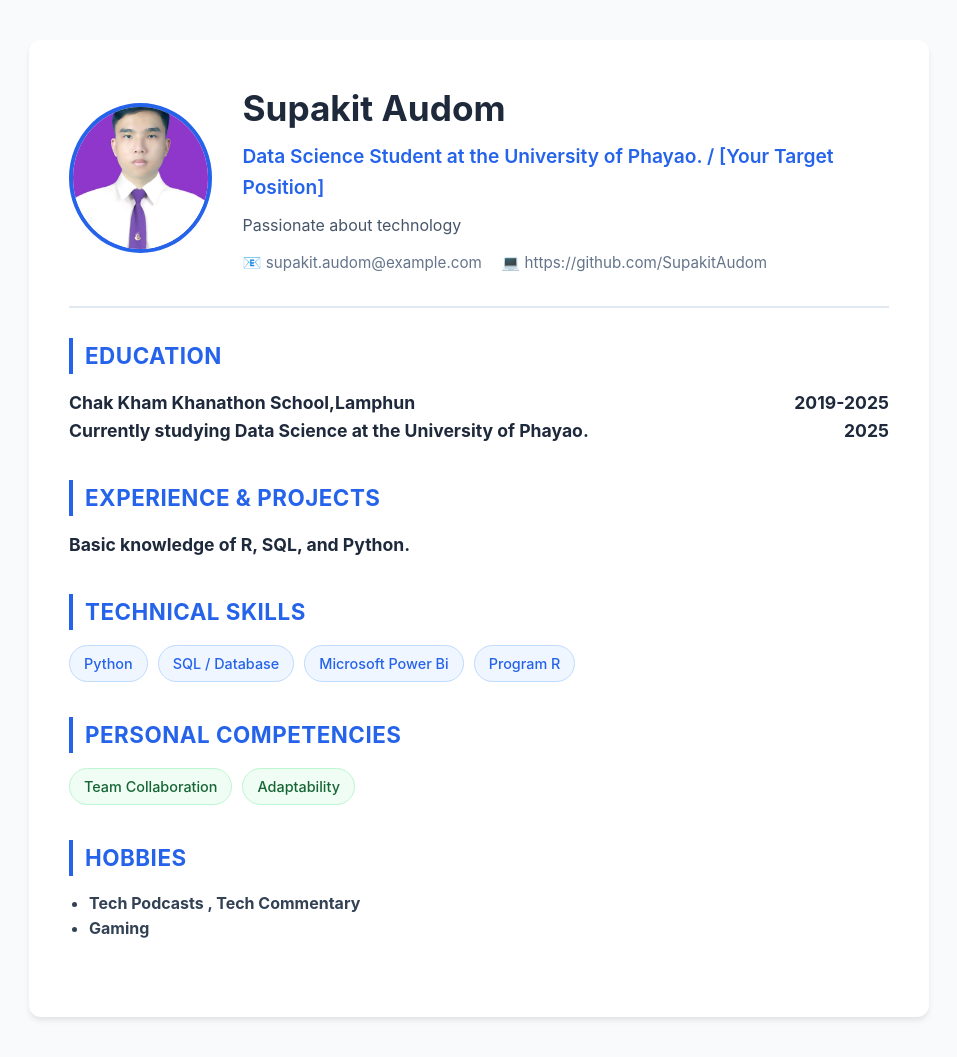
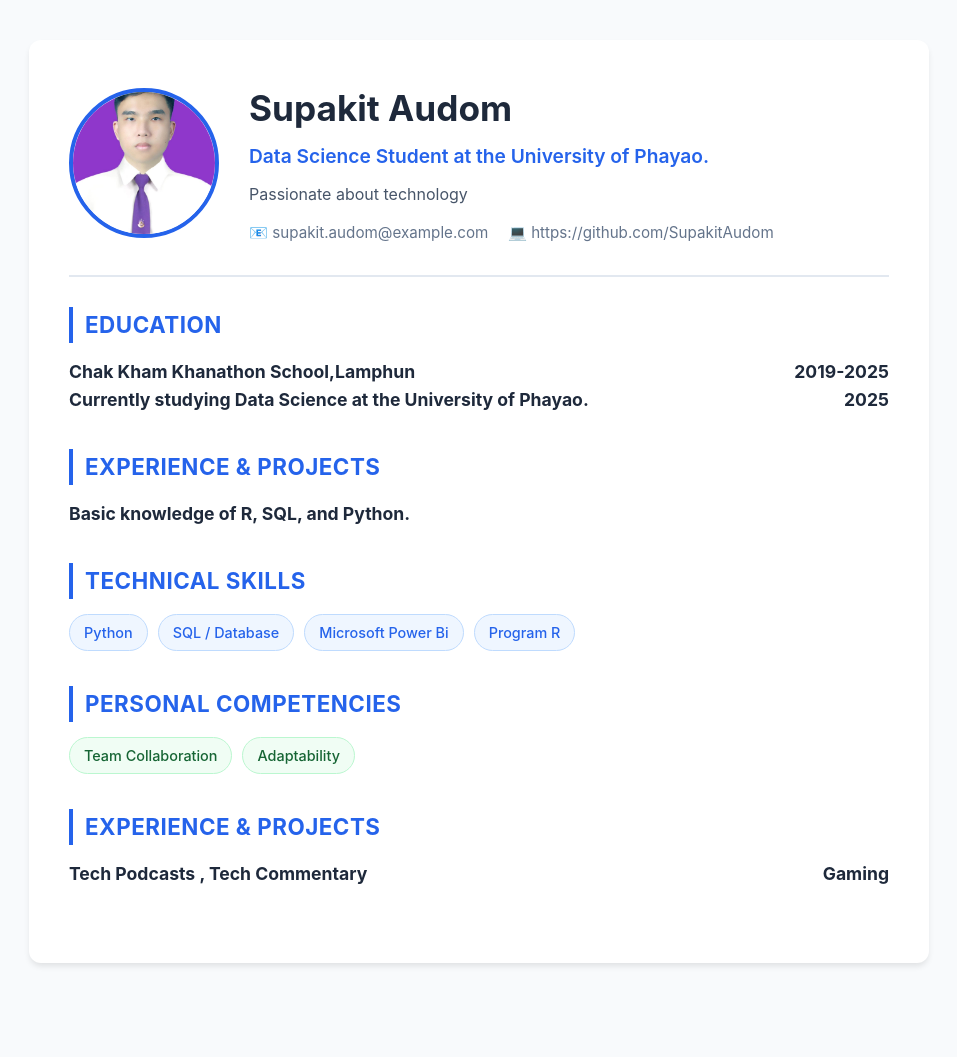
Before and after one commit to SupakitAudom/SupakitAudom.github.io, a plain HTML site: page index.html in a window 1280 px wide. Shown: the whole page, without its empty margins (161-1118 px from the left). After the commit the page ends 1003 px from the top, so only its background shows below. Drawn offline with Linux system fonts and the light colour scheme.

Commit message:
Update index.html

```diff
--- a/index.html
+++ b/index.html
@@ -139,7 +139,7 @@
         <img src="profile.jpg" alt="Profile Picture" class="profile-img">
         <div class="header-info">
             <h1>Supakit Audom</h1>
-            <p class="title">Data Science Student at the University of Phayao. / [Your Target Position]</p>
+            <p class="title">Data Science Student at the University of Phayao.</p>
             <p style="color: #475569; margin-bottom: 12px;">
                Passionate about technology
             </p>
@@ -196,11 +196,12 @@
 
     <!-- 6. Hobbies  -->
     <section>
-        <h2>Hobbies </h2>
-        <ul>
-            <li><strong>Tech Podcasts , Tech Commentary</li>
-            <li><strong>Gaming</li>
-        </ul>
+        <h2>Experience & Projects</h2>
+        <div class="item">
+            <div class="item-header">
+                <span>Tech Podcasts , Tech Commentary</span>
+                <span>Gaming</span>
+        </div>
     </section>
 </div>
 
```
